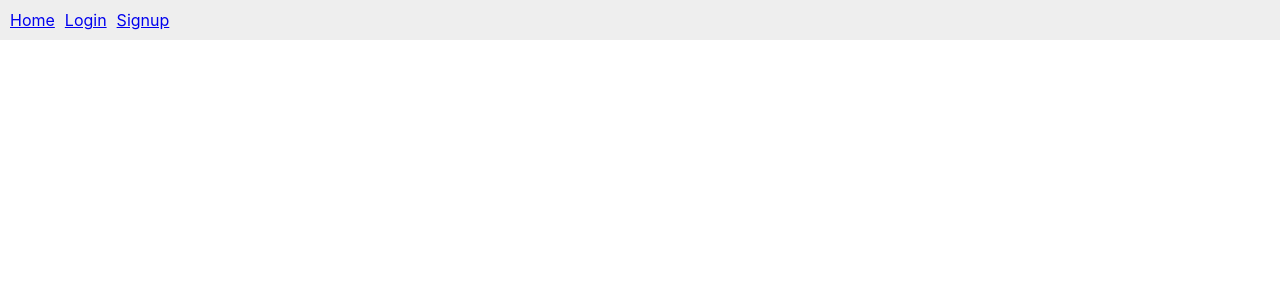
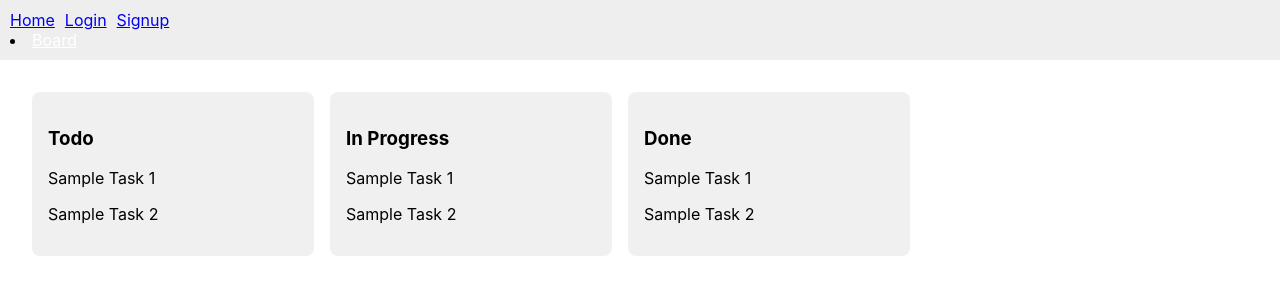
Before and after one commit to sumitshahu/task_management_app, a React (Create React App) app in the folder client/: page /board in a window 1280 px wide. Before the commit this address had no page. Shown: the top 300 px of the page. Built offline with nearby package versions, Linux system fonts and the light colour scheme.

Commit message:
added comoponets BoardPage, BoardDetailsPage

```diff
--- a/client/src/App.js
+++ b/client/src/App.js
@@ -3,16 +3,22 @@ import { BrowserRouter as Router, Routes, Route } from 'react-router-dom';
 import Navbar from './components/Navbar';
 import Login from './components/Login';
 import Signup from './components/Signup';
-import Dashboard from './components/Dashboard';  // 👉 Import Dashboard
+import Dashboard from './components/Dashboard';
+import Board from './components/Board';
+import BoardPage from './components/BoardPage';
+import BoardDetailPage from './components/BoardDetailPage';
 
 function App() {
   return (
     <Router>
       <Navbar />
       <Routes>
-        <Route path="/login" element={<Login />} />
-        <Route path="/signup" element={<Signup />} />
-        <Route path="/dashboard" element={<Dashboard />} />  {/* 👉 New Dashboard Route */}
+        <Route exact path="/login" element={<Login />} />
+        <Route exact path="/signup" element={<Signup />} />
+        <Route exact path="/dashboard" element={<Dashboard />} />
+        <Route exact path="/board" element={<Board />} />  {/* Board component */}
+        <Route exact path="/board/:id" element={<BoardPage />} />  {/* BoardPage component */}
+        <Route exact path="/board/:id/details" element={<BoardDetailPage />} />  {/* BoardDetailPage component */}
       </Routes>
     </Router>
   );
--- /dev/null
+++ b/client/src/components/Board.js
@@ -0,0 +1,26 @@
+import React from 'react';
+
+const Board = () => {
+  const lists = [
+    { id: 1, title: 'Todo' },
+    { id: 2, title: 'In Progress' },
+    { id: 3, title: 'Done' }
+  ];
+
+  return (
+    <div style={{ display: 'flex', gap: '1rem', padding: '2rem' }}>
+      {lists.map(list => (
+        <div key={list.id} style={{ backgroundColor: '#f0f0f0', padding: '1rem', borderRadius: '8px', width: '250px' }}>
+          <h3>{list.title}</h3>
+          <div>
+            {/* Later, tasks will go here */}
+            <p>Sample Task 1</p>
+            <p>Sample Task 2</p>
+          </div>
+        </div>
+      ))}
+    </div>
+  );
+};
+
+export default Board;
--- /dev/null
+++ b/client/src/components/BoardDetailPage.js
@@ -0,0 +1,34 @@
+import React, { useEffect, useState } from 'react';
+import { useParams } from 'react-router-dom';
+
+const BoardDetailPage = () => {
+  const { id } = useParams(); // Get board ID from the URL
+  const [board, setBoard] = useState(null);
+
+  useEffect(() => {
+    // Here, you would fetch board details from the backend using the `id`
+    // We'll mock this for now.
+    const mockBoard = { id, name: `Board ${id}`, lists: [{ name: 'List 1' }, { name: 'List 2' }] };
+    setBoard(mockBoard);
+  }, [id]);
+
+  return (
+    <div>
+      {board ? (
+        <div>
+          <h1>{board.name}</h1>
+          <h2>Lists</h2>
+          <ul>
+            {board.lists.map((list, index) => (
+              <li key={index}>{list.name}</li>
+            ))}
+          </ul>
+        </div>
+      ) : (
+        <p>Loading...</p>
+      )}
+    </div>
+  );
+};
+
+export default BoardDetailPage;
--- /dev/null
+++ b/client/src/components/BoardPage.js
@@ -0,0 +1,29 @@
+import React from 'react';
+import { useParams } from 'react-router-dom';
+
+const BoardPage = () => {
+  const { id } = useParams();
+
+  // Sample static lists (later you can fetch from API)
+  const lists = [
+    { id: 1, title: 'Todo' },
+    { id: 2, title: 'Doing' },
+    { id: 3, title: 'Done' },
+  ];
+
+  return (
+    <div>
+      <h1>Board ID: {id}</h1>
+      <div style={{ display: 'flex', gap: '20px', marginTop: '20px' }}>
+        {lists.map(list => (
+          <div key={list.id} style={{ border: '1px solid black', padding: '10px', width: '200px' }}>
+            <h3>{list.title}</h3>
+            {/* Later: tasks inside lists */}
+          </div>
+        ))}
+      </div>
+    </div>
+  );
+};
+
+export default BoardPage;
--- a/client/src/components/Navbar.js
+++ b/client/src/components/Navbar.js
@@ -7,6 +7,7 @@ function Navbar() {
       <Link to="/" style={{ marginRight: '10px' }}>Home</Link>
       <Link to="/login" style={{ marginRight: '10px' }}>Login</Link>
       <Link to="/signup">Signup</Link>
+      <li><Link to="/board" style={{ color: '#fff' }}>Board</Link></li>
     </nav>
   );
 }
```
